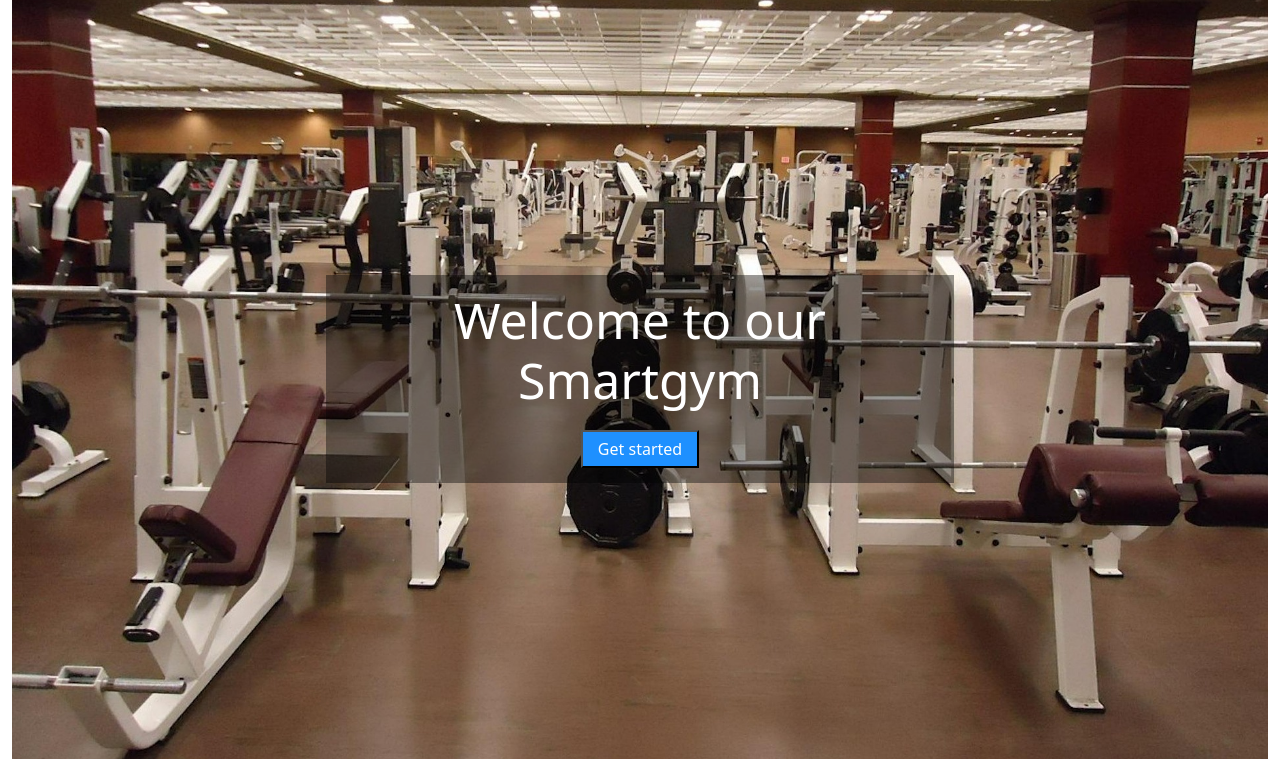
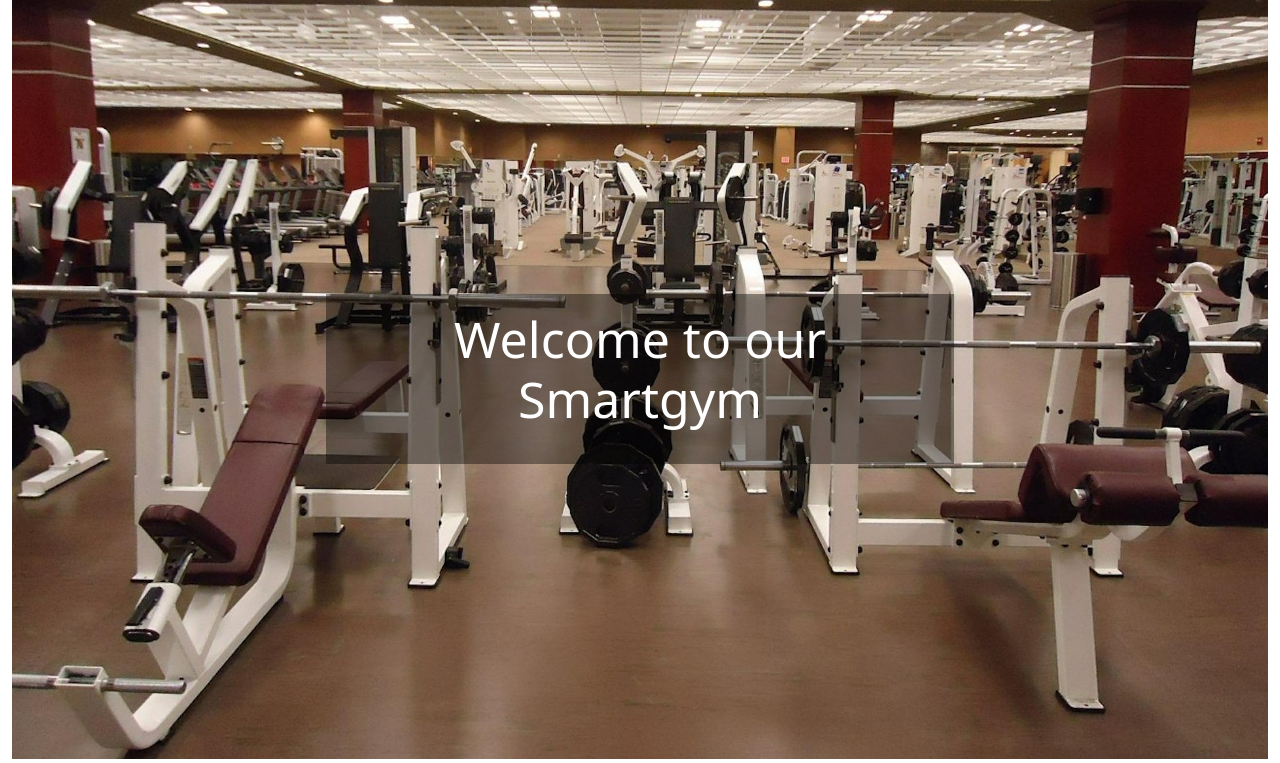
Before and after one commit to jamesrcutmore/fitnessmembersip, a Django app: page / in a window 1280 px wide. Shown: the part 57-820 px from the top of the page. Run offline with Django 4.2, Linux system fonts and the light colour scheme; some libraries are stand-ins or nearby versions.

Commit message:
home button update

```diff
--- a/members/templates/members/home.html
+++ b/members/templates/members/home.html
@@ -6,7 +6,6 @@
 <div id="hero-section">
     <div>
         <h1>Welcome to our Smartgym</h1>
-            <button>Get started</button>
     </div>
 
 </div>
```
Lines whose indentation alone changed are shown as unchanged.
